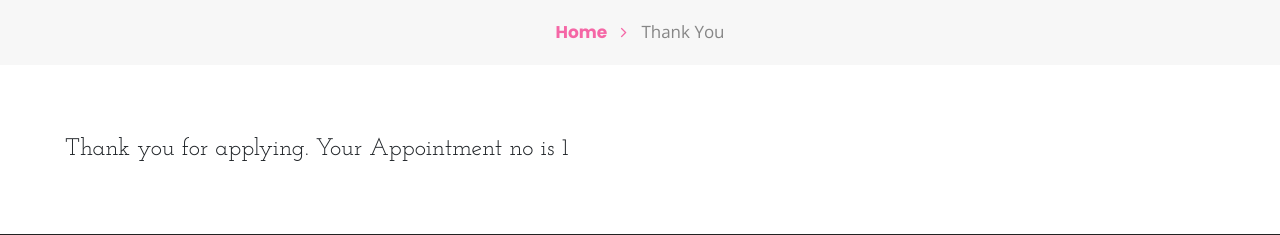
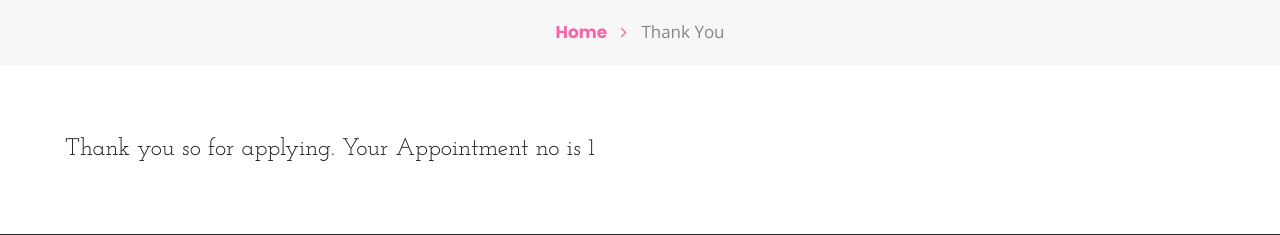
Before and after one commit to rijalaradhana/Beatuty-Parlour-Management-System-PHP, a PHP site: page /thank-you.php in a window 1280 px wide. Shown: the part 341-576 px from the top of the page. Run offline with PHP 8.4, Linux system fonts and the light colour scheme; a user stored in the database is signed in; data comes from the database, SQL or seed files in the repository.

Commit message:
thank_you_minor_change

```diff
--- a/bpms/thank-you.php
+++ b/bpms/thank-you.php
@@ -71,7 +71,7 @@ Appointment Confirmation
             <div>
 
 
-                    <h4 class="w3ls_head">Thank you for applying. Your Appointment no is <?php echo $_SESSION['aptno'];?> </h4>
+                    <h4 class="w3ls_head">Thank you so for applying. Your Appointment no is <?php echo $_SESSION['aptno'];?> </h4>
 
 
     </div>
```
